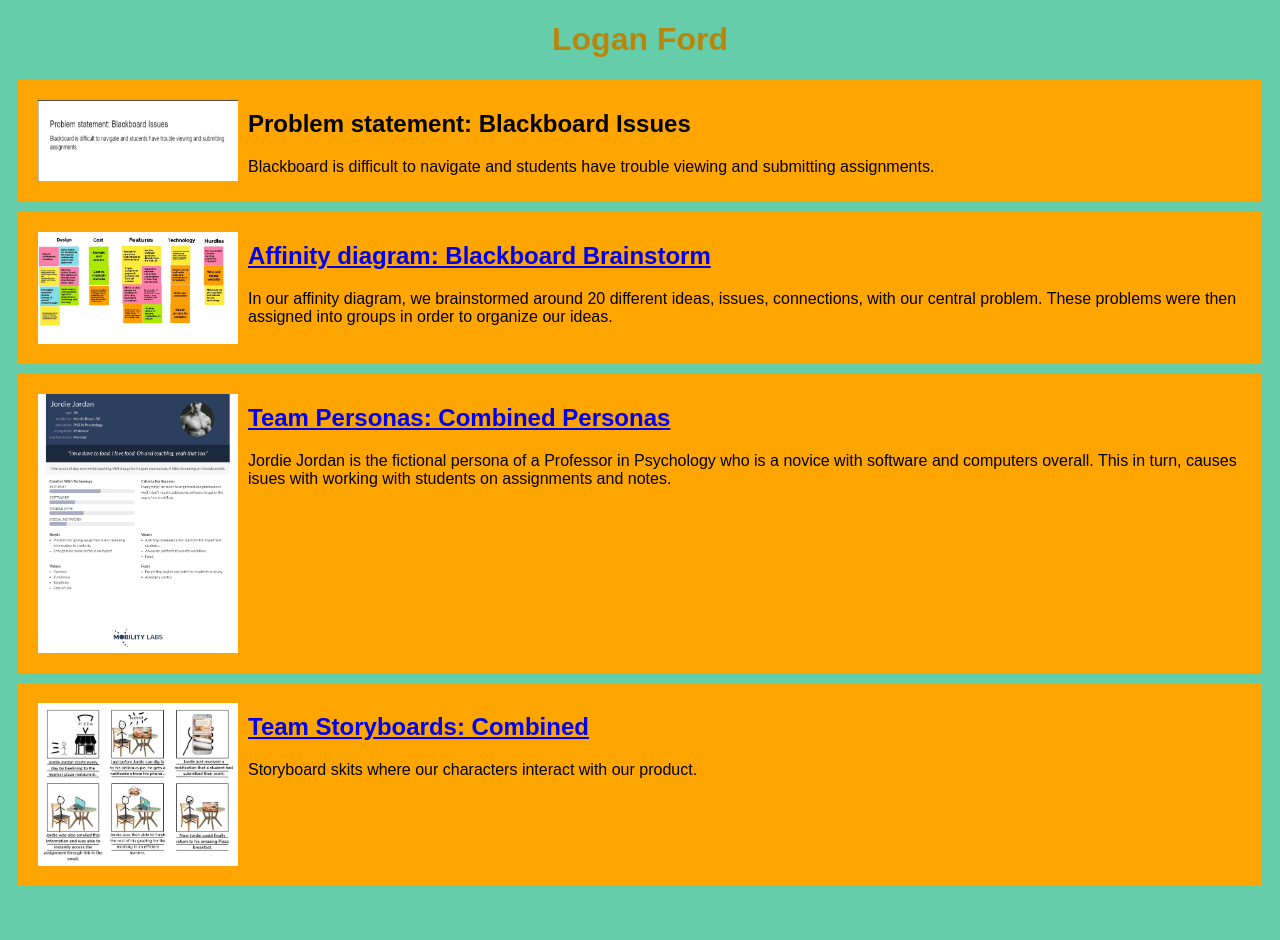
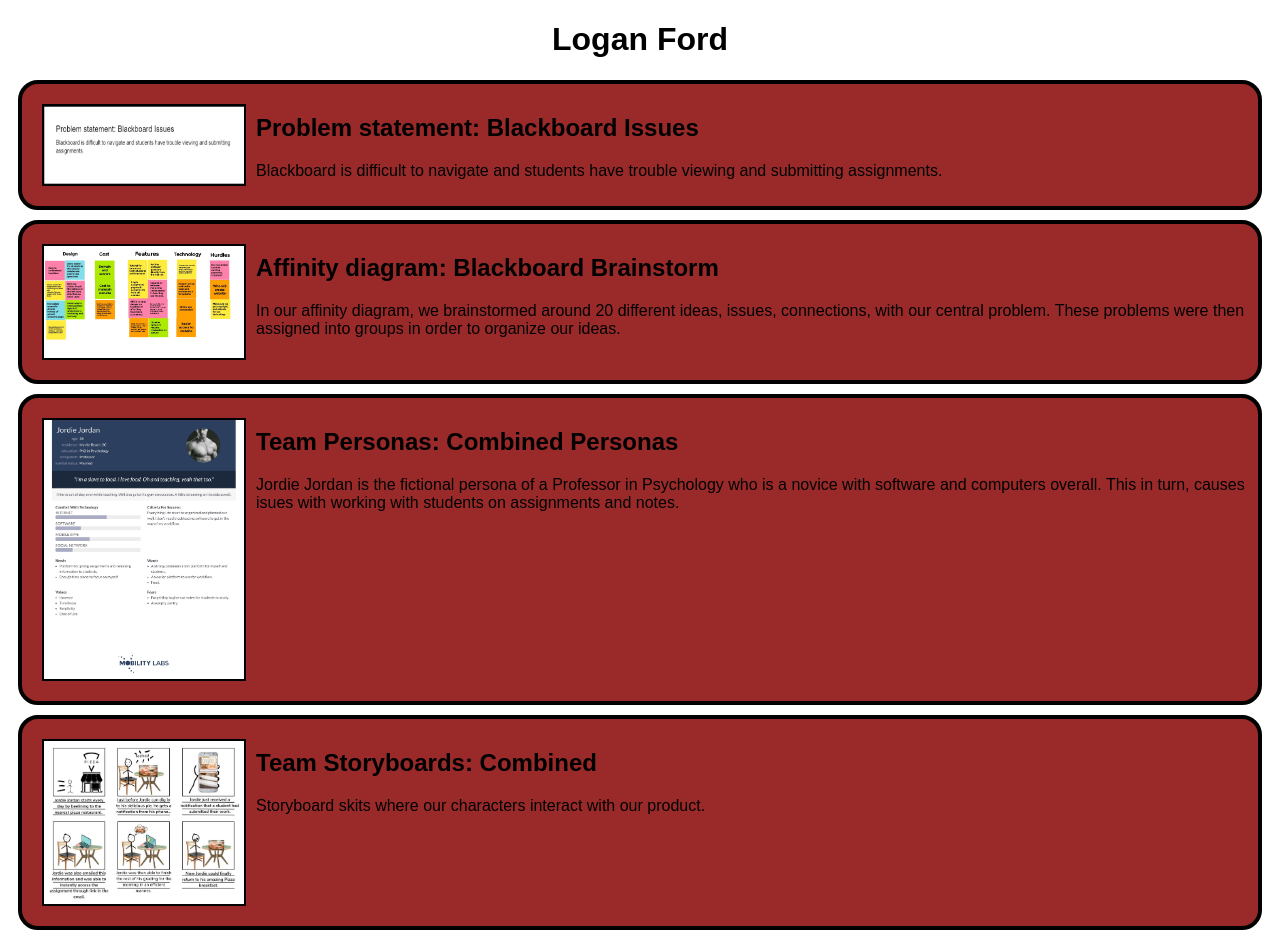
Before and after one commit to logan-df/logan-df.github.io, a plain HTML site: page index.html in a window 1280 px wide. Before the commit the page ends 896 px from the top, so only its background shows below. Drawn offline with Linux system fonts and the light colour scheme.

Commit message:
Update styles.css

```diff
--- a/styles.css
+++ b/styles.css
@@ -1,18 +1,25 @@
 body {
-    background-color: mediumaquamarine;
+    background-color: white;
     font-family: arial;
 }
 h1 {
-    color: darkgoldenrod;
+    color: black;
     text-align: center;
 }
 .assign {
     display: flex;
     padding: 10px;
     margin: 10px;
-    background: orange;
+    border: 4px solid black;
+    background: #9A2A2A;
+    border-radius: 20px;
 }
 .assign img {
     width: 200px;
-    padding: 10px;
+    margin: 10px;
+    border: 2px solid black;
 }
+a {
+    text-decoration: none;
+    color: black;
+}
```
